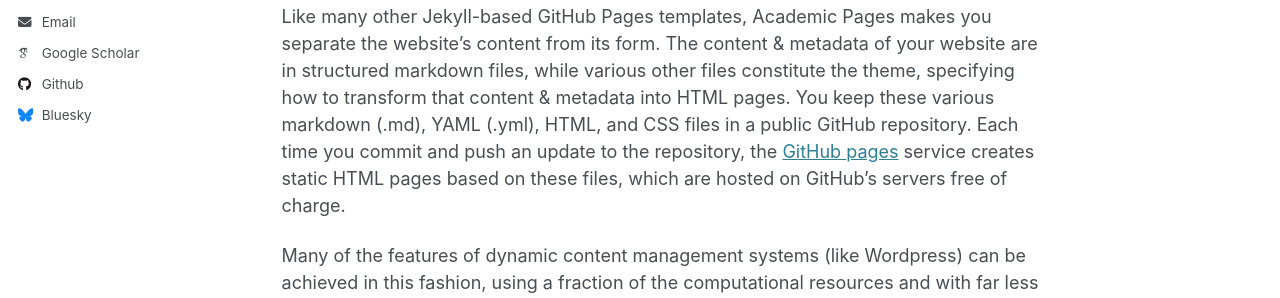
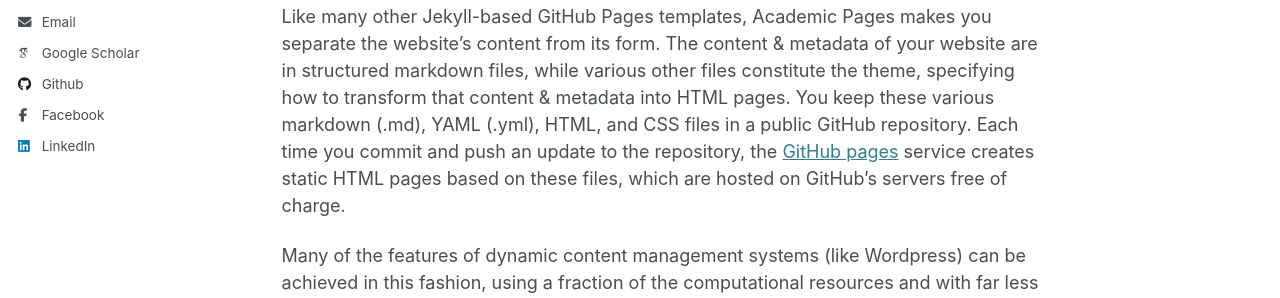
Before and after one commit to JiayuJeff/JiayuJeff.github.io, a Jekyll site: the page built from _pages/about.md, in a window 1280 px wide. Shown: the part 488-786 px from the top of the page. Built offline with Jekyll 4.4.1, drawn with Linux system fonts in a browser that asks for light colours; some web fonts are replaced; part of the change alters nothing that is shown.

Commit message:
Update _config.yml

```diff
--- a/_config.yml
+++ b/_config.yml
@@ -49,8 +49,8 @@ author:
   stackoverflow    : # User number or user number and name (i.e., use "1" or "1/jeff-atwood")
 
   # Social media
-  bluesky          : "bsky.app" # Replace this with you Bluesky username
-  facebook         : # Username
+  bluesky          : # "bsky.app" # Replace this with you Bluesky username
+  facebook         : "jeff_liu2005" # Username
   flickr           : # Username
   foursquare       : # Username
   goodreads        : # Username
@@ -58,7 +58,7 @@ author:
   keybase          : # Username
   instagram        : # Username
   lastfm           : # Username
-  linkedin         : # Username
+  linkedin         : "Jiayu LIU" # Username
   mastodon         : # URL
   medium           : # URL
   pinterest        : # Username
```
